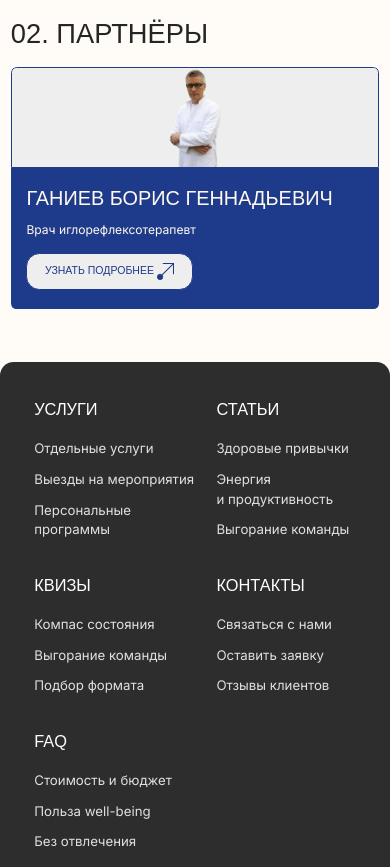
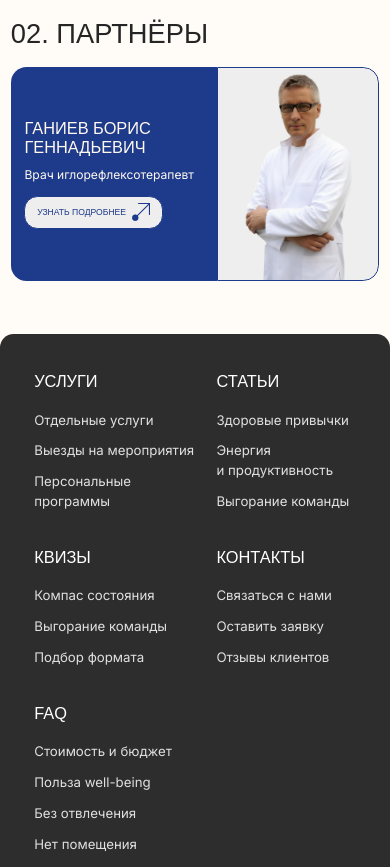
Before and after one commit to yomiilu/-Body-Way, a plain HTML site: page komanda.html in a window 390 px wide. Shown: the part 2067-2934 px from the top of the page. Drawn offline with Linux system fonts and the light colour scheme; a web font is replaced by a local one.

Commit message:
Mobile: mirror partner card (text left, photo right, same size as team cards)
Co-Authored-By: Claude Sonnet 5.5 <noreply@anthropic.com>

```diff
--- a/css/komanda.css
+++ b/css/komanda.css
@@ -252,33 +252,36 @@
 
   .partner-card {
     max-width: none;
-    flex-direction: column;
-    height: auto;
+    flex-direction: row-reverse;
+    height: 55vw;
+    border-radius: 4vw;
   }
 
   .partner-card__photo {
-    flex-basis: auto;
-    height: 26vw;
-    border-radius: var(--radius-md) var(--radius-md) 0 0;
+    flex: 0 0 44%;
+    height: auto;
+    border-radius: 0 4vw 4vw 0;
   }
 
   .partner-card__info {
-    padding: 5vw 4vw;
+    padding: 4.5vw 3.5vw;
+    overflow: hidden;
   }
 
   .partner-card__name {
-    font-size: 5.1vw;
-    margin-bottom: 2.5vw;
+    font-size: 4.2vw;
+    margin-bottom: 2vw;
   }
 
   .partner-card__role {
     font-size: 3.1vw;
-    margin-bottom: 3.5vw;
+    margin-bottom: 3vw;
   }
 
   .partner-card__btn {
-    height: 9.5vw;
-    padding: 0 4.5vw;
-    font-size: 2.7vw;
+    height: 8.5vw;
+    padding: 0 3vw;
+    gap: 1.6vw;
+    font-size: 2.2vw;
   }
 }
--- a/komanda.html
+++ b/komanda.html
@@ -12,7 +12,7 @@
 <link rel="preconnect" href="https://fonts.gstatic.com" crossorigin>
 <link href="https://fonts.googleapis.com/css2?family=Inter:wght@400;500;600;700&family=Unbounded:wght@400;500&display=swap" rel="stylesheet">
 <link rel="stylesheet" href="css/style.css?v=31">
-<link rel="stylesheet" href="css/komanda.css?v=8">
+<link rel="stylesheet" href="css/komanda.css?v=9">
 </head>
 <body>
 
```
